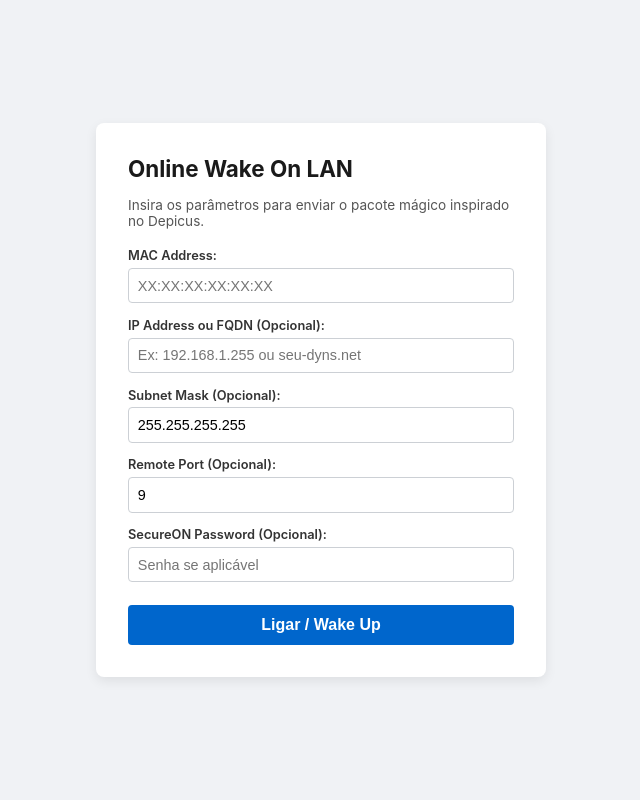
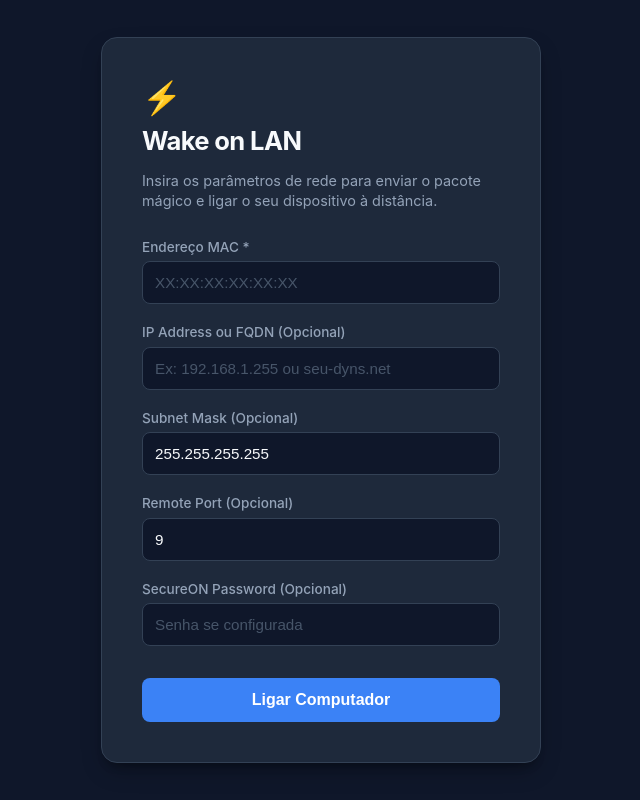
Before and after one commit to mlkdoshits/meu-wol-online, a website: page public/index.html in a window 1280 px wide. Shown: the whole page, without its empty margins (319-959 px from the left). Drawn offline with Linux system fonts and the light colour scheme.

Commit message:
index.html

```diff
--- a/public/index.html
+++ b/public/index.html
@@ -5,70 +5,180 @@
     <meta name="viewport" content="width=device-width, initial-scale=1.0">
     <title>Online Wake on LAN</title>
     <style>
+        :root {
+            --bg-color: #0f172a;
+            --card-bg: #1e293b;
+            --border-color: #334155;
+            --text-primary: #f8fafc;
+            --text-secondary: #94a3b8;
+            --accent-color: #3b82f6;
+            --accent-hover: #2563eb;
+            --input-bg: #0f172a;
+        }
+
         body {
             font-family: -apple-system, BlinkMacSystemFont, "Segoe UI", Roboto, Helvetica, Arial, sans-serif;
-            background-color: #f0f2f5;
+            background-color: var(--bg-color);
+            color: var(--text-primary);
             display: flex;
             justify-content: center;
             align-items: center;
             min-height: 100vh;
             margin: 0;
         }
+
         .card {
-            background: white;
-            padding: 2rem;
-            border-radius: 8px;
-            box-shadow: 0 4px 12px rgba(0,0,0,0.08);
+            background: var(--card-bg);
+            border: 1px solid var(--border-color);
+            padding: 2.5rem;
+            border-radius: 16px;
+            box-shadow: 0 10px 25px -5px rgba(0, 0, 0, 0.3), 0 8px 10px -6px rgba(0, 0, 0, 0.3);
             width: 100%;
-            max-width: 450px;
+            max-width: 440px;
             box-sizing: border-box;
         }
-        h1 { font-size: 1.4rem; margin-top: 0; color: #1a1a1a; }
-        p { color: #555; font-size: 0.85rem; margin-bottom: 1.2rem; }
-        .input-group { margin-bottom: 0.9rem; }
-        label { display: block; margin-bottom: 0.3rem; font-weight: 600; font-size: 0.8rem; color: #333; }
-        input { width: 100%; padding: 0.55rem; border: 1px solid #ccd0d5; border-radius: 4px; box-sizing: border-box; font-size: 0.9rem; }
-        input:focus { border-color: #0066cc; outline: none; }
-        button { width: 100%; padding: 0.7rem; background-color: #0066cc; color: white; border: none; border-radius: 4px; font-size: 1rem; font-weight: bold; cursor: pointer; margin-top: 0.5rem; }
-        button:hover { background-color: #004fb3; }
-        #status { margin-top: 1rem; padding: 0.6rem; border-radius: 4px; text-align: center; font-size: 0.85rem; }
-        .success { background-color: #e6f4ea; color: #137333; border: 1px solid #ceead6; }
-        .error { background-color: #fce8e6; color: #c5221f; border: 1px solid #fad2cf; }
-        .hidden { display: none; }
+
+        .header-icon {
+            font-size: 2rem;
+            margin-bottom: 0.5rem;
+        }
+
+        h1 {
+            font-size: 1.6rem;
+            margin: 0 0 0.5rem 0;
+            color: var(--text-primary);
+            font-weight: 700;
+            letter-spacing: -0.025em;
+        }
+
+        p {
+            color: var(--text-secondary);
+            font-size: 0.9rem;
+            margin-bottom: 1.75rem;
+            line-height: 1.4;
+        }
+
+        .input-group {
+            margin-bottom: 1.25rem;
+        }
+
+        label {
+            display: block;
+            margin-bottom: 0.4rem;
+            font-weight: 500;
+            font-size: 0.85rem;
+            color: var(--text-secondary);
+        }
+
+        input {
+            width: 100%;
+            padding: 0.75rem;
+            background-color: var(--input-bg);
+            border: 1px solid var(--border-color);
+            border-radius: 8px;
+            box-sizing: border-box;
+            font-size: 0.95rem;
+            color: var(--text-primary);
+            transition: all 0.2s ease;
+        }
+
+        input::placeholder {
+            color: #475569;
+        }
+
+        input:focus {
+            border-color: var(--accent-color);
+            outline: none;
+            box-shadow: 0 0 0 3px rgba(59, 130, 246, 0.15);
+        }
+
+        button {
+            width: 100%;
+            padding: 0.8rem;
+            background-color: var(--accent-color);
+            color: white;
+            border: none;
+            border-radius: 8px;
+            font-size: 1rem;
+            font-weight: 600;
+            cursor: pointer;
+            margin-top: 0.75rem;
+            transition: background-color 0.2s ease, transform 0.1s ease;
+        }
+
+        button:hover {
+            background-color: var(--accent-hover);
+        }
+
+        button:active {
+            transform: scale(0.98);
+        }
+
+        #status {
+            margin-top: 1.25rem;
+            padding: 0.85rem;
+            border-radius: 8px;
+            text-align: center;
+            font-size: 0.85rem;
+            font-weight: 500;
+        }
+
+        .success {
+            background-color: rgba(16, 185, 129, 0.15);
+            color: #34d399;
+            border: 1px solid rgba(16, 185, 129, 0.3);
+        }
+
+        .error {
+            background-color: rgba(239, 68, 68, 0.15);
+            color: #f87171;
+            border: 1px solid rgba(239, 68, 68, 0.3);
+        }
+
+        .loading {
+            background-color: rgba(59, 130, 246, 0.15);
+            color: #60a5fa;
+            border: 1px solid rgba(59, 130, 246, 0.3);
+        }
+
+        .hidden {
+            display: none;
+        }
     </style>
 </head>
 <body>
     <div class="card">
-        <h1>Online Wake On LAN</h1>
-        <p>Insira os parâmetros para enviar o pacote mágico inspirado no Depicus.</p>
+        <div class="header-icon">⚡</div>
+        <h1>Wake on LAN</h1>
+        <p>Insira os parâmetros de rede para enviar o pacote mágico e ligar o seu dispositivo à distância.</p>
 
         <form id="wolForm">
             <div class="input-group">
-                <label for="mac">MAC Address:</label>
+                <label for="mac">Endereço MAC *</label>
                 <input type="text" id="mac" placeholder="XX:XX:XX:XX:XX:XX" required>
             </div>
 
             <div class="input-group">
-                <label for="ip">IP Address ou FQDN (Opcional):</label>
+                <label for="ip">IP Address ou FQDN (Opcional)</label>
                 <input type="text" id="ip" placeholder="Ex: 192.168.1.255 ou seu-dyns.net">
             </div>
 
             <div class="input-group">
-                <label for="subnet">Subnet Mask (Opcional):</label>
+                <label for="subnet">Subnet Mask (Opcional)</label>
                 <input type="text" id="subnet" placeholder="255.255.255.255" value="255.255.255.255">
             </div>
 
             <div class="input-group">
-                <label for="port">Remote Port (Opcional):</label>
+                <label for="port">Remote Port (Opcional)</label>
                 <input type="number" id="port" placeholder="9 ou 4343" value="9">
             </div>
 
             <div class="input-group">
-                <label for="secureon">SecureON Password (Opcional):</label>
-                <input type="text" id="secureon" placeholder="Senha se aplicável">
+                <label for="secureon">SecureON Password (Opcional)</label>
+                <input type="text" id="secureon" placeholder="Senha se configurada">
             </div>
 
-            <button type="submit">Ligar / Wake Up</button>
+            <button type="submit">Ligar Computador</button>
         </form>
 
         <div id="status" class="hidden"></div>
@@ -86,8 +196,8 @@
 
             const statusDiv = document.getElementById('status');
 
-            statusDiv.className = 'hidden';
-            statusDiv.textContent = 'Enviando comando...';
+            statusDiv.className = 'loading';
+            statusDiv.textContent = 'Enviando pacote mágico...';
 
             try {
                 const response = await fetch('/api/wake', {
```
